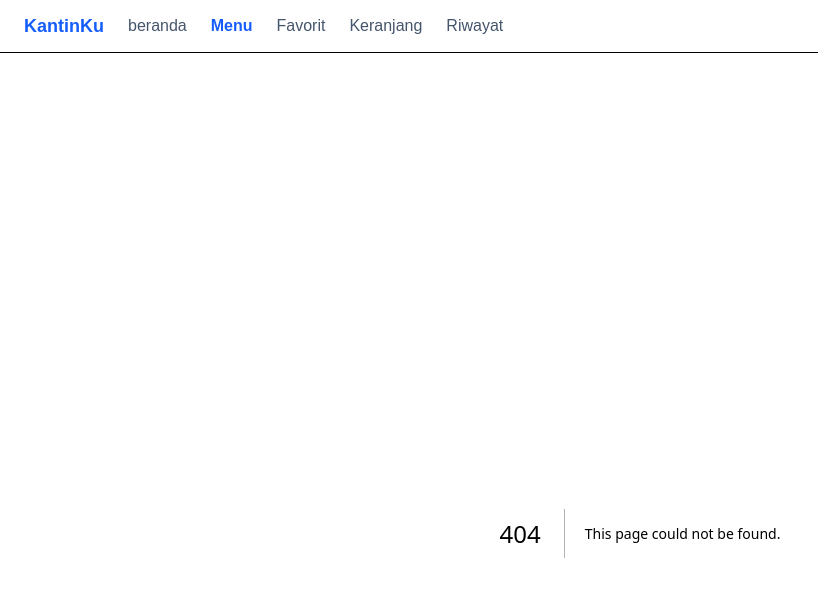
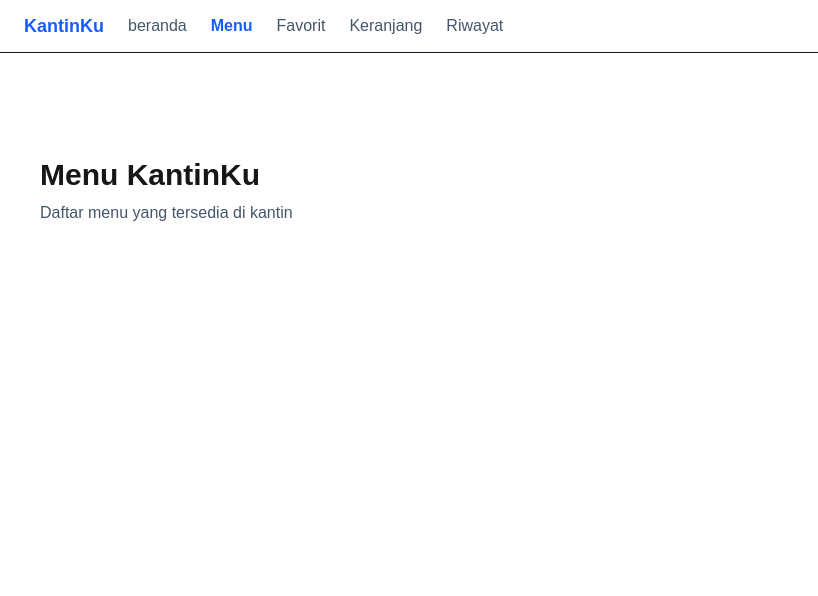
Before and after one commit to habibil1/KantinKu, a Next.js app: page /Menu in a window 1280 px wide. Before the commit this address had no page. Shown: the top 596 px of the page, without its empty margins (0-818 px from the left). Built offline with nearby package versions, Linux system fonts and the light colour scheme.

Commit message:
Membuat 5 navbar page

```diff
--- /dev/null
+++ b/app/Favorit/page.tsx
@@ -0,0 +1,8 @@
+export default function Menu() {
+  return (
+    <main className="p-6">
+      <h1 className="text-3xl font-bold">Menu Favorit</h1>
+      <p className="text-slate-600 mt-2">Daftar Favorit</p>
+    </main>
+  );
+}
--- /dev/null
+++ b/app/Keranjang/page.tsx
@@ -0,0 +1,8 @@
+export default function Menu() {
+  return (
+    <main className="p-6">
+      <h1 className="text-3xl font-bold">Keranjang Kantinku</h1>
+      <p className="text-slate-600 mt-2">Keranjang kantin</p>
+    </main>
+  );
+}
--- /dev/null
+++ b/app/Menu/page.tsx
@@ -0,0 +1,8 @@
+export default function Menu() {
+  return (
+    <main className="p-6">
+      <h1 className="text-3xl font-bold">Menu KantinKu</h1>
+      <p className="text-slate-600 mt-2">Daftar menu yang tersedia di kantin</p>
+    </main>
+  );
+}
--- /dev/null
+++ b/app/Riwayat/page.tsx
@@ -0,0 +1,8 @@
+export default function Menu() {
+  return (
+    <main className="p-6">
+      <h1 className="text-3xl font-bold">Riwaya Pesanan</h1>
+      <p className="text-slate-600 mt-2">Riwayat pesanan kantin</p>
+    </main>
+  );
+}
```
